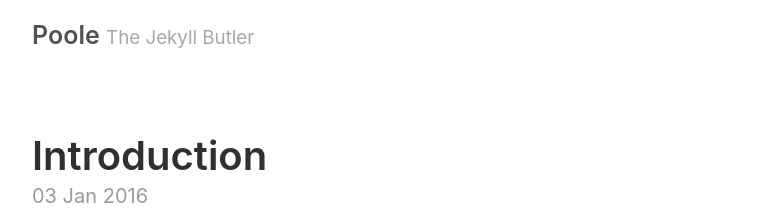
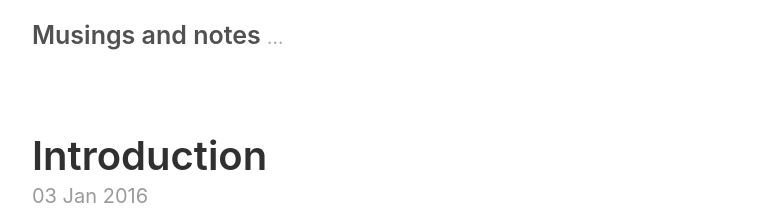
Before and after one commit to pkpinto/pmsppinto.github.io, a Jekyll site: the page built from index.html, in a window 1280 px wide. Shown: the top 214 px of the page, without its empty margins (258-1021 px from the left). Built offline with Jekyll 4.4.1, drawn with Linux system fonts in a browser that asks for light colours; the list of posts is cut into pages by our own code.

Commit message:
Updated config, renamed sass

```diff
--- a/_config.yml
+++ b/_config.yml
@@ -2,9 +2,9 @@
 permalink:           pretty
 
 # Setup
-title:               Poole
-tagline:             The Jekyll Butler
-url:                 http://getpoole.com
+title:               Musings and notes
+tagline:             ...
+url:                 http://pmsppinto.github.io
 paginate:            1
 baseurl:             ""
 
@@ -13,18 +13,18 @@ baseurl:             ""
 # We specify the directory for Jekyll so we can use @imports.
 sass:
   sass_dir:          _sass
-  style:            :compressed
+  style:             :compressed
 
 # About/contact
 author:
-  name:              Mark Otto
-  url:               https://twitter.com/mdo
-  email:             markdotto@gmail.com
+  name:              Paulo Kauscher Pinto
+  url:               https://pmsppinto.github.io
+  email:
 
 # Custom vars
 version:             2.0.0
 github:
-  repo:              https://github.com/poole/poole
+  repo:              https://github.com/pmsppinto/pmsppinto.github.io
 
 # Gems
 gems:
```
Also changed, not shown: styles.scss (renamed from styles.sass).
